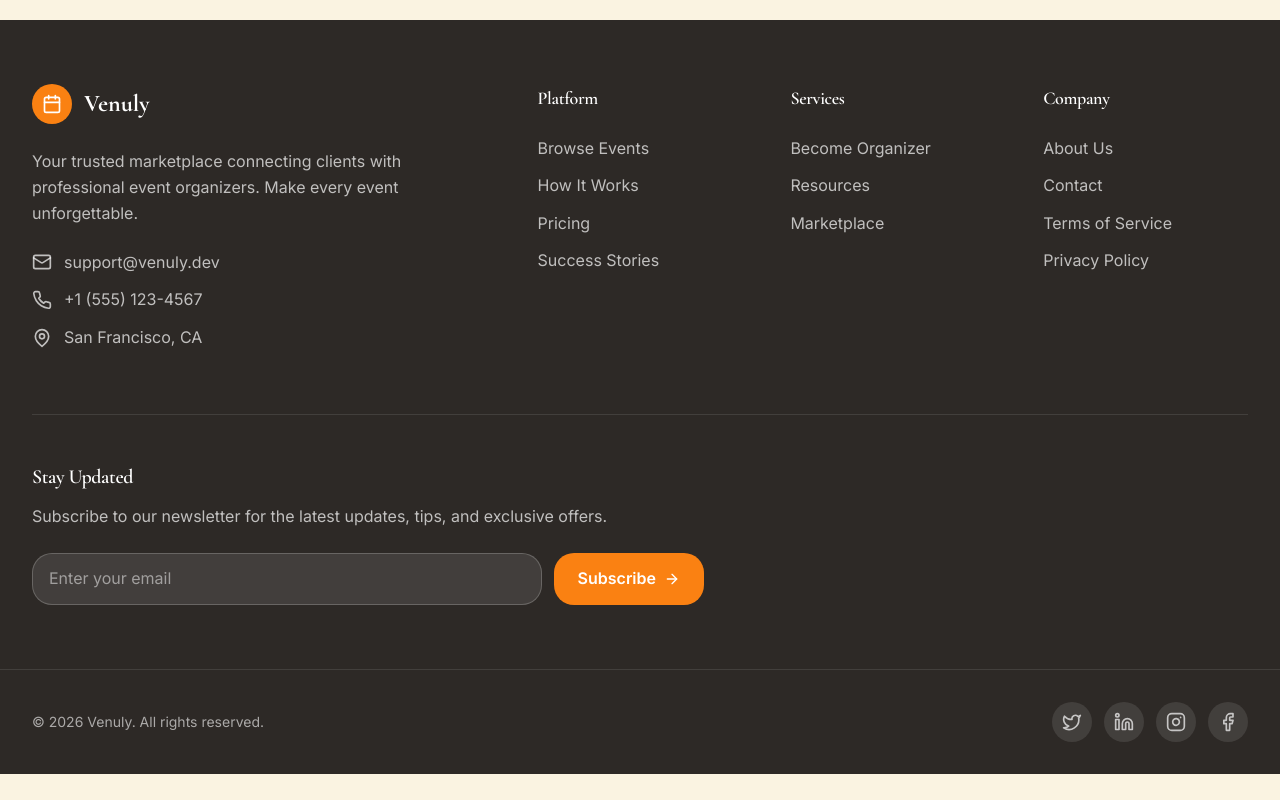
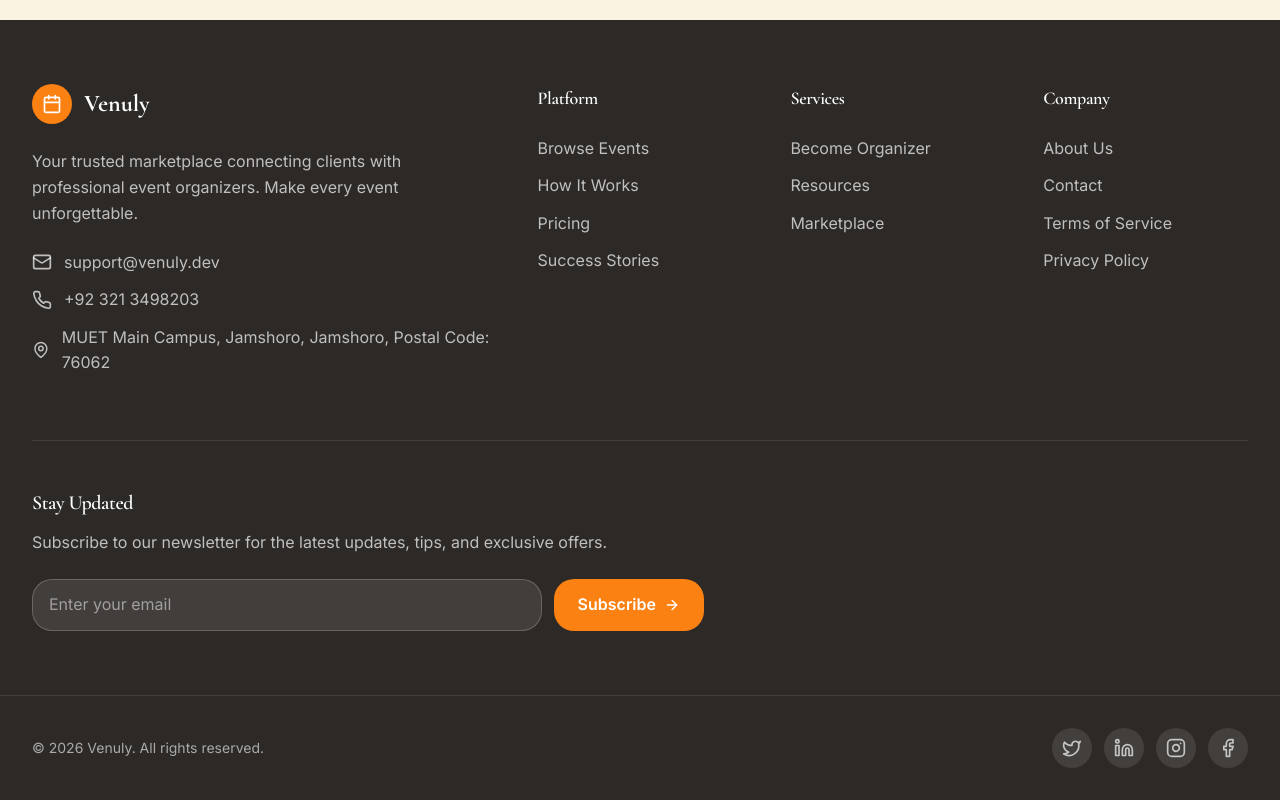
Before and after one commit to sammemon/venuly, a Next.js app: page / in a window 1280 px wide. Shown: the part 3748-4548 px from the top of the page. Before the commit the page ends 4522 px from the top, so only its background shows below. Built offline with nearby package versions, Linux system fonts and the light colour scheme; no server answers.

Commit message:
Update contact number and address to MUET Main Campus, Jamshoro and +92 321 3498203 in Contact page and Footer

```diff
--- a/src/app/contact/page.tsx
+++ b/src/app/contact/page.tsx
@@ -16,14 +16,14 @@ const contactInfo = [
   {
     icon: Phone,
     title: 'Call Us',
-    primary: '+1 (646) 555-0199',
-    secondary: 'Mon-Fri, 9am-6pm EST',
+    primary: '+92 321 3498203',
+    secondary: 'Mon-Fri, 9am-6pm PKT',
   },
   {
     icon: MapPin,
     title: 'Visit Us',
-    primary: '99 Hudson St, 5th Floor',
-    secondary: 'New York, NY 10013',
+    primary: 'MUET Main Campus',
+    secondary: 'Jamshoro, Jamshoro, Postal Code: 76062',
   },
 ];
 
--- a/src/components/Footer.tsx
+++ b/src/components/Footer.tsx
@@ -63,13 +63,13 @@ export default function Footer() {
                 <Mail className="w-5 h-5" />
                 <span>support@venuly.dev</span>
               </a>
-              <a href="tel:+15551234567" className="flex items-center gap-3 text-white/70 hover:text-[var(--primary)] transition-colors">
+              <a href="tel:+923213498203" className="flex items-center gap-3 text-white/70 hover:text-[var(--primary)] transition-colors">
                 <Phone className="w-5 h-5" />
-                <span>+1 (555) 123-4567</span>
+                <span>+92 321 3498203</span>
               </a>
               <div className="flex items-center gap-3 text-white/70">
                 <MapPin className="w-5 h-5" />
-                <span>San Francisco, CA</span>
+                <span>MUET Main Campus, Jamshoro, Jamshoro, Postal Code: 76062</span>
               </div>
             </div>
           </div>
```
